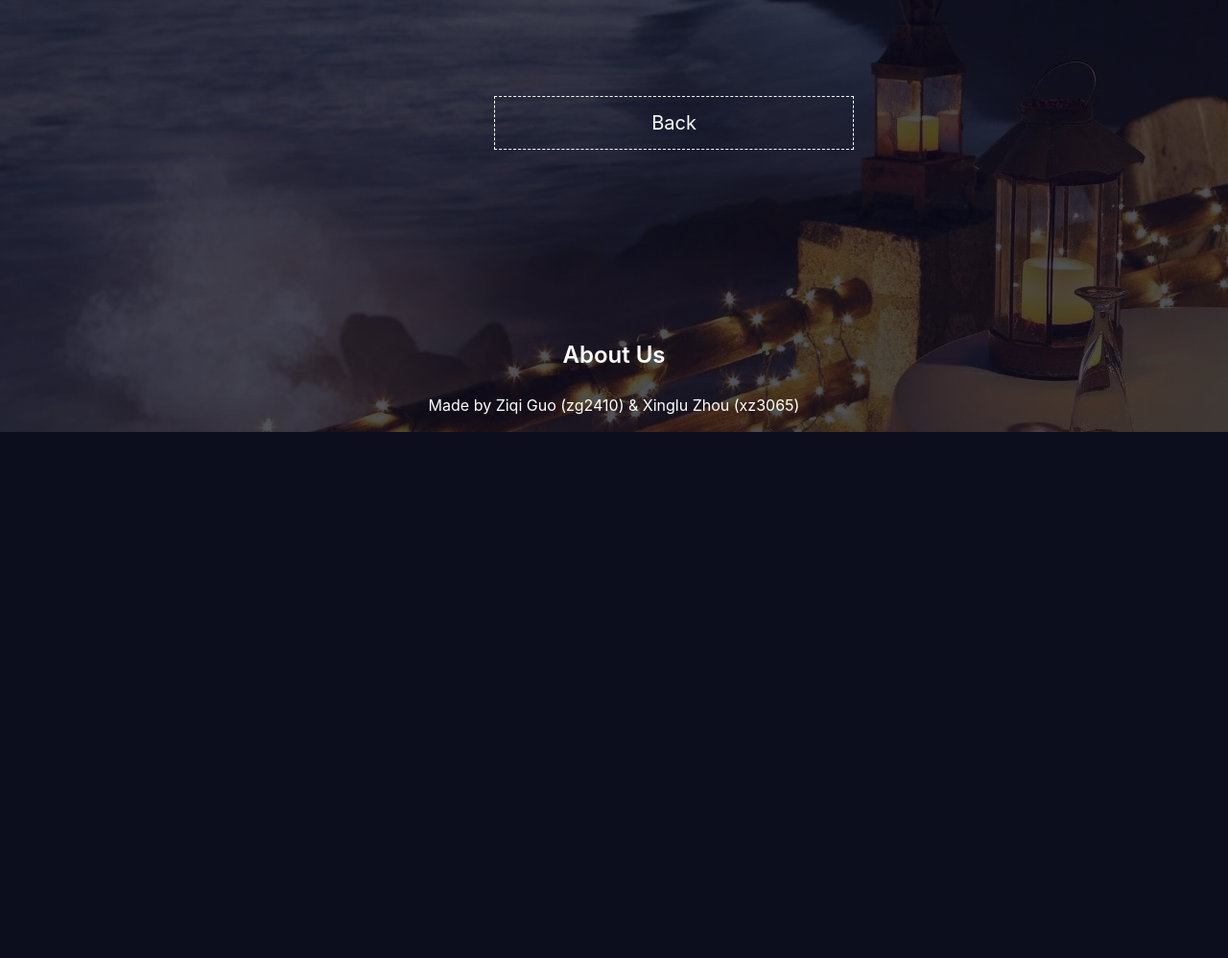
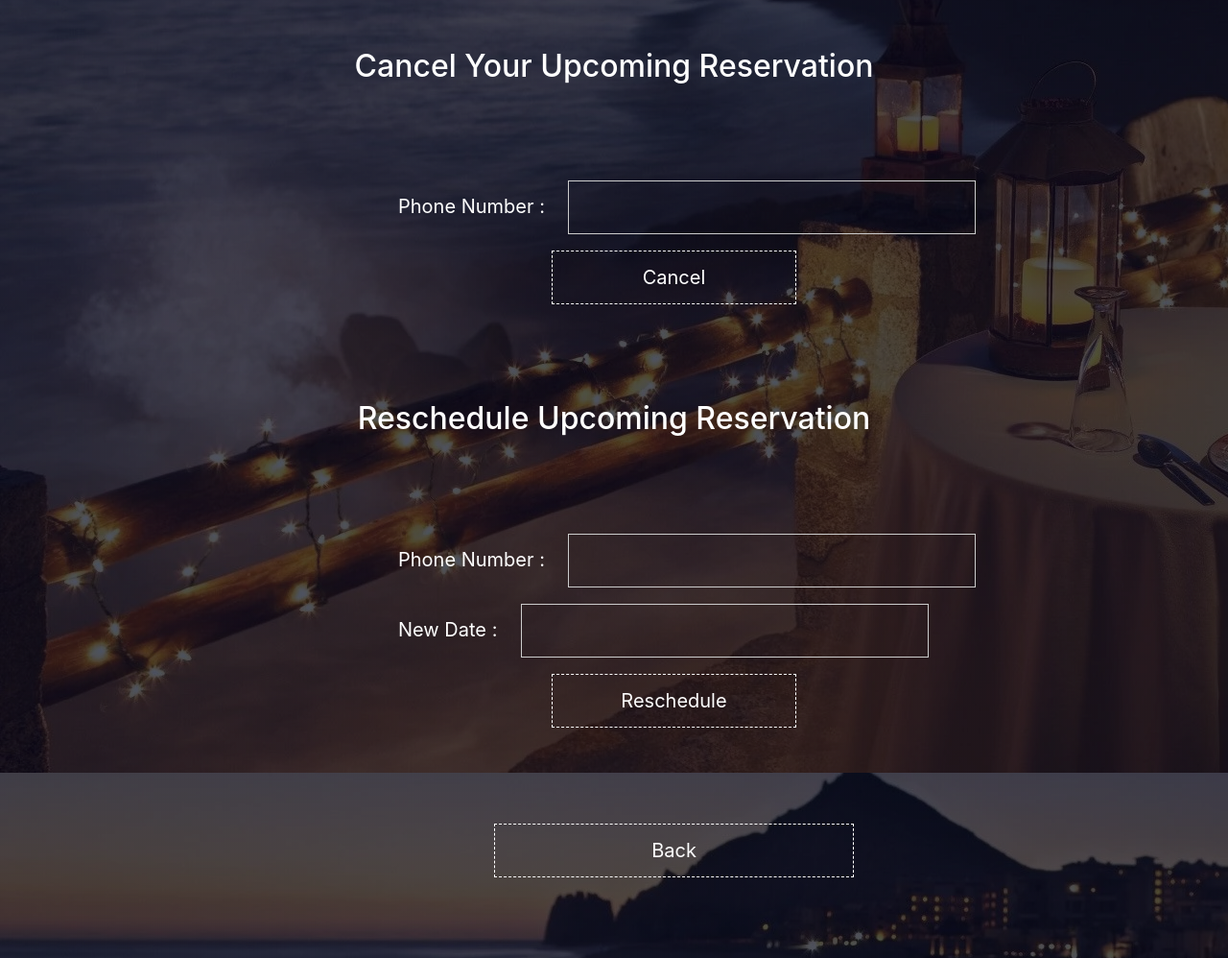
Before and after one commit to ZiqiGuo0423/COMS4111Project, a Flask app: page /view_reservation in a window 1280 px wide; the page is wider, and only the part inside the window is pictured. Shown: the part 1355-2353 px from the top of that part at 96% size. Before the commit the page ends 1805 px from the top of that part, so only its background shows below. Run offline with Flask 2, Linux system fonts and the light colour scheme; parts of the project's set-up code (start-up, migrations or seed data) failed here and were passed over; some libraries are stand-ins or nearby versions.

Commit message:
Add files via upload

```diff
--- a/webserver/templates/view_reservation.html
+++ b/webserver/templates/view_reservation.html
@@ -150,6 +150,28 @@
         </tbody>
     </table>
 </div>
+
+<div id = 'search-waiter'>
+    <h2>Cancel Your Upcoming Reservation</h2>
+    <form accept-charset="UTF-8" action="/view_reservation" autocomplete="off" method="POST">
+        <label for="id">Phone Number : </label>
+        <input name="id"type="text" value="" required/> <br />
+        <button type="submit" class = 'hero-btn' name = 'delete'>Cancel</button>
+    </form>
+</div>
+
+<div id = 'search-waiter'>
+    <h2>Reschedule Upcoming Reservation</h2>
+    <form accept-charset="UTF-8" action="/view_reservation" autocomplete="off" method="POST">
+        <label for="id">Phone Number : </label>
+        <input name="id"type="text" value="" required/> <br />
+        <label for="date">New Date : </label>
+        <input name="date"type="text" value="" required/> <br />
+        <button type="submit" class = 'hero-btn' name = 'reschedule'>Reschedule</button>
+    </form>
+</div>
+
+
 <div>
     <button type="button" class = 'hero-btn back' id = 'customer-back'>Back</button>
 </div>
```
